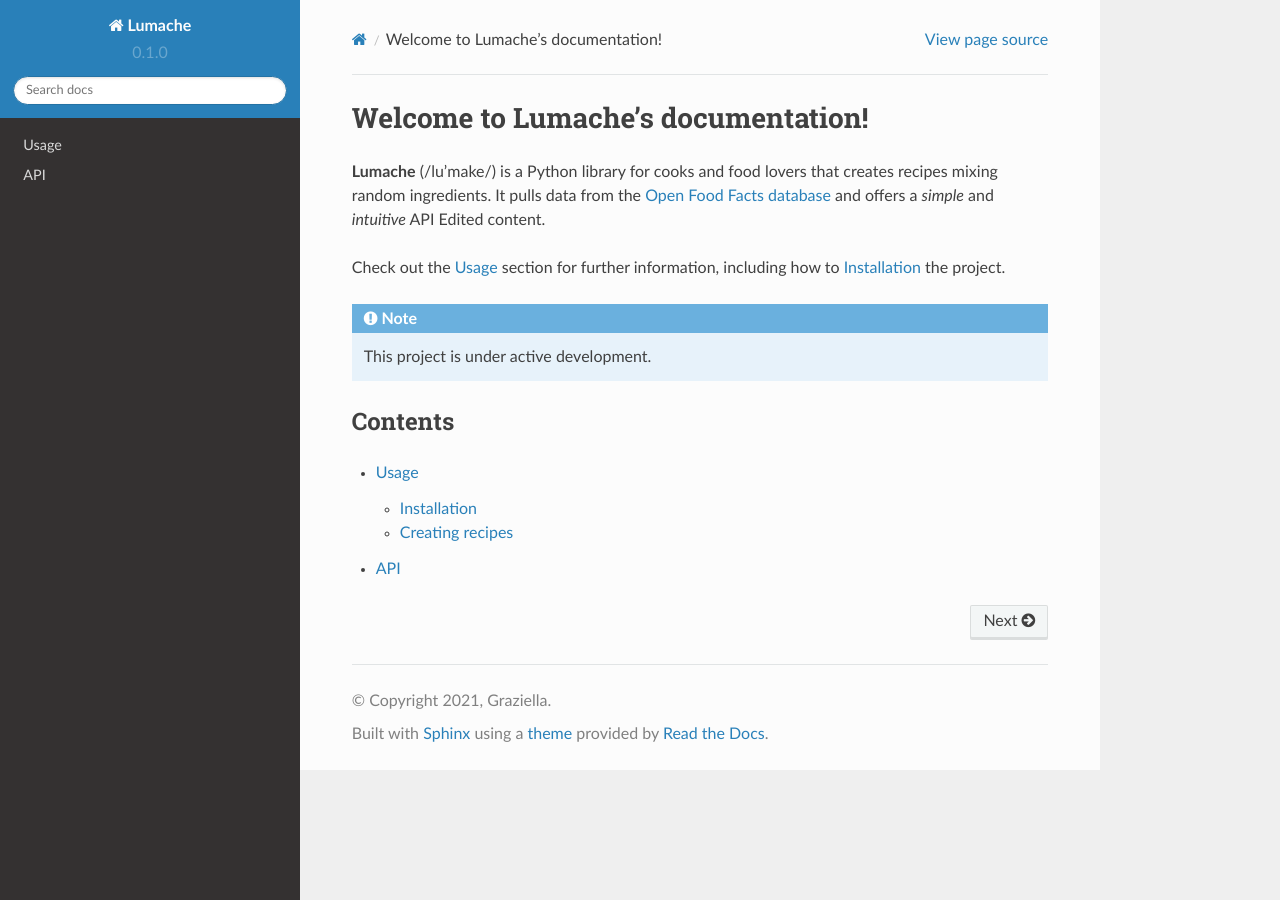
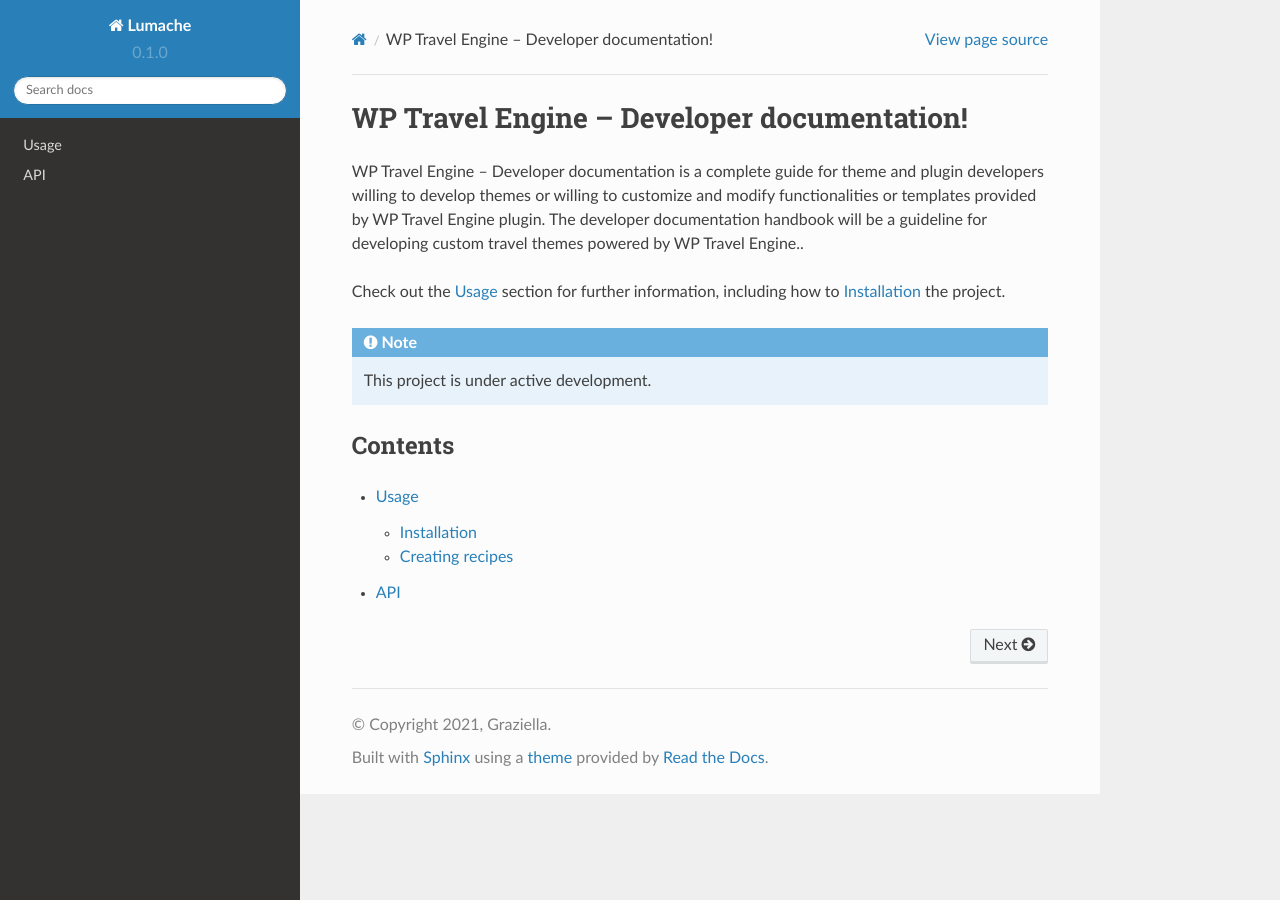
Before and after one commit to IchchhaLC/wte-developer-doc, a Sphinx documentation site: the page built from docs/source/index.rst, in a window 1280 px wide. Built offline with Sphinx 7.4.7 and the Read the Docs theme 2.0.0, drawn with Linux system fonts in a browser that asks for light colours.

Commit message:
Update index.rst

```diff
--- a/docs/source/index.rst
+++ b/docs/source/index.rst
@@ -1,10 +1,7 @@
-Welcome to Lumache's documentation!
+WP Travel Engine – Developer documentation!
 ===================================
 
-**Lumache** (/lu'make/) is a Python library for cooks and food lovers
-that creates recipes mixing random ingredients.
-It pulls data from the `Open Food Facts database <https://world.openfoodfacts.org/>`_
-and offers a *simple* and *intuitive* API Edited content.
+WP Travel Engine – Developer documentation is a complete guide for theme and plugin developers willing to develop themes or willing to customize and modify functionalities or templates provided by WP Travel Engine plugin. The developer documentation handbook will be a guideline for developing custom travel themes powered by WP Travel Engine..
 
 
 Check out the :doc:`usage` section for further information, including
```
